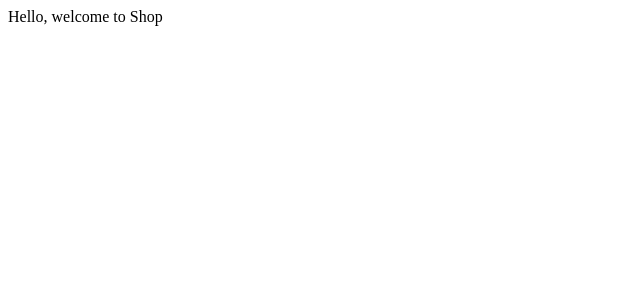
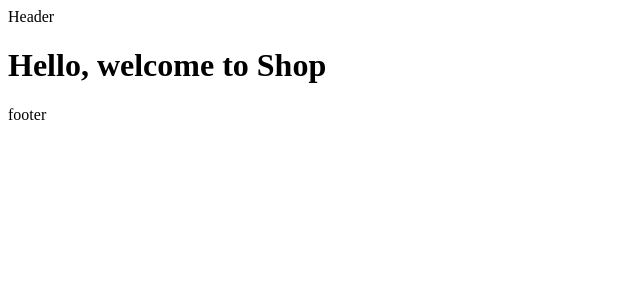
Before and after one commit to DiegoZG/Ecommerce-app, a React (Create React App) app in the folder frontend/: page / in a window 1280 px wide. Shown: the top 300 px of the page, without its empty margins (0-640 px from the left). Built offline with nearby package versions, Linux system fonts and the light colour scheme.

Commit message:
added header and footer

```diff
--- a/frontend/src/App.js
+++ b/frontend/src/App.js
@@ -1,9 +1,15 @@
 import React from 'react'
+import Header from './components/Header'
+import Footer from './components/Footer'
 
 const App = () => {
   return (
     <>
-      Hello, welcome to Shop
+    <Header />
+    <main>
+      <h1>Hello, welcome to Shop</h1>
+    </main>
+    <Footer />
     </>
   );
 }
--- /dev/null
+++ b/frontend/src/components/Footer.js
@@ -0,0 +1,11 @@
+import React from 'react'
+
+const Footer = () => {
+    return (
+        <footer>
+            footer
+        </footer>
+    )
+}
+
+export default Footer
--- /dev/null
+++ b/frontend/src/components/Header.js
@@ -0,0 +1,11 @@
+import React from 'react'
+
+const Header = () => {
+    return (
+        <div>
+            Header
+        </div>
+    )
+}
+
+export default Header
```
